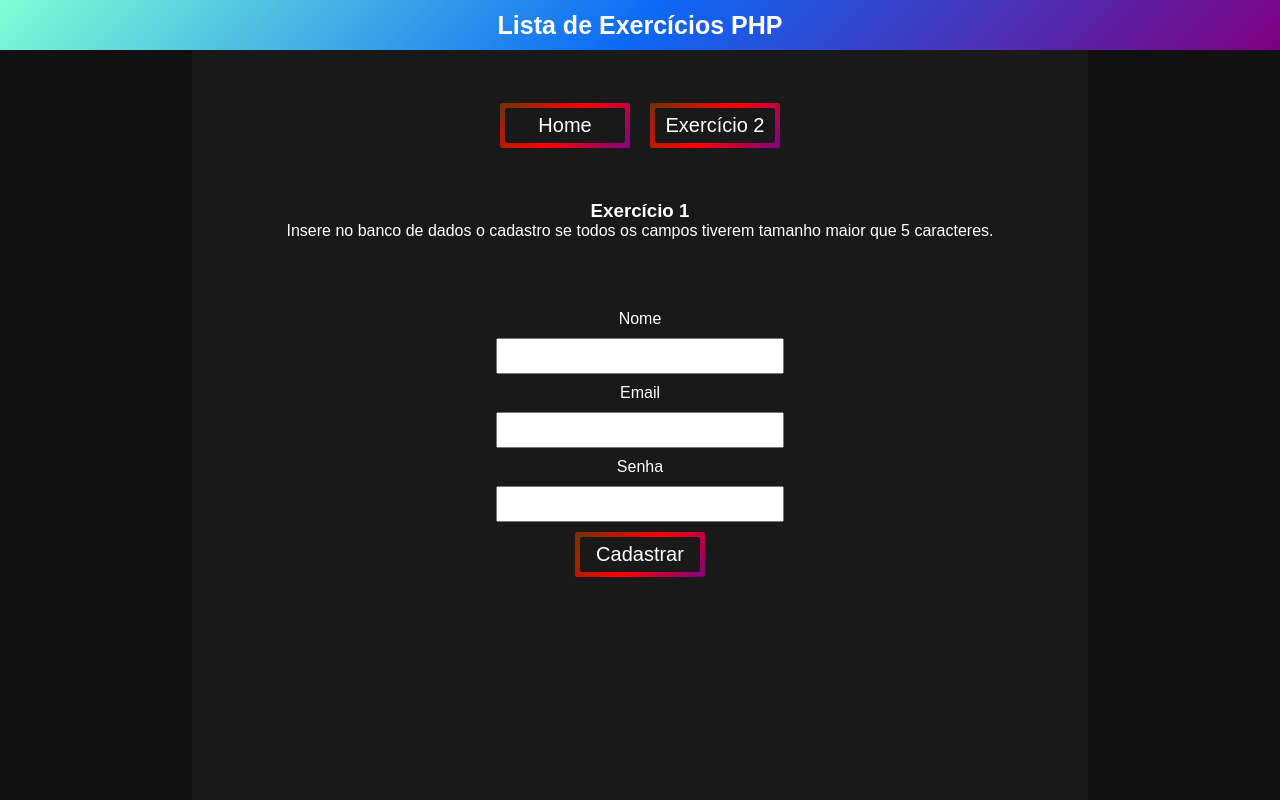
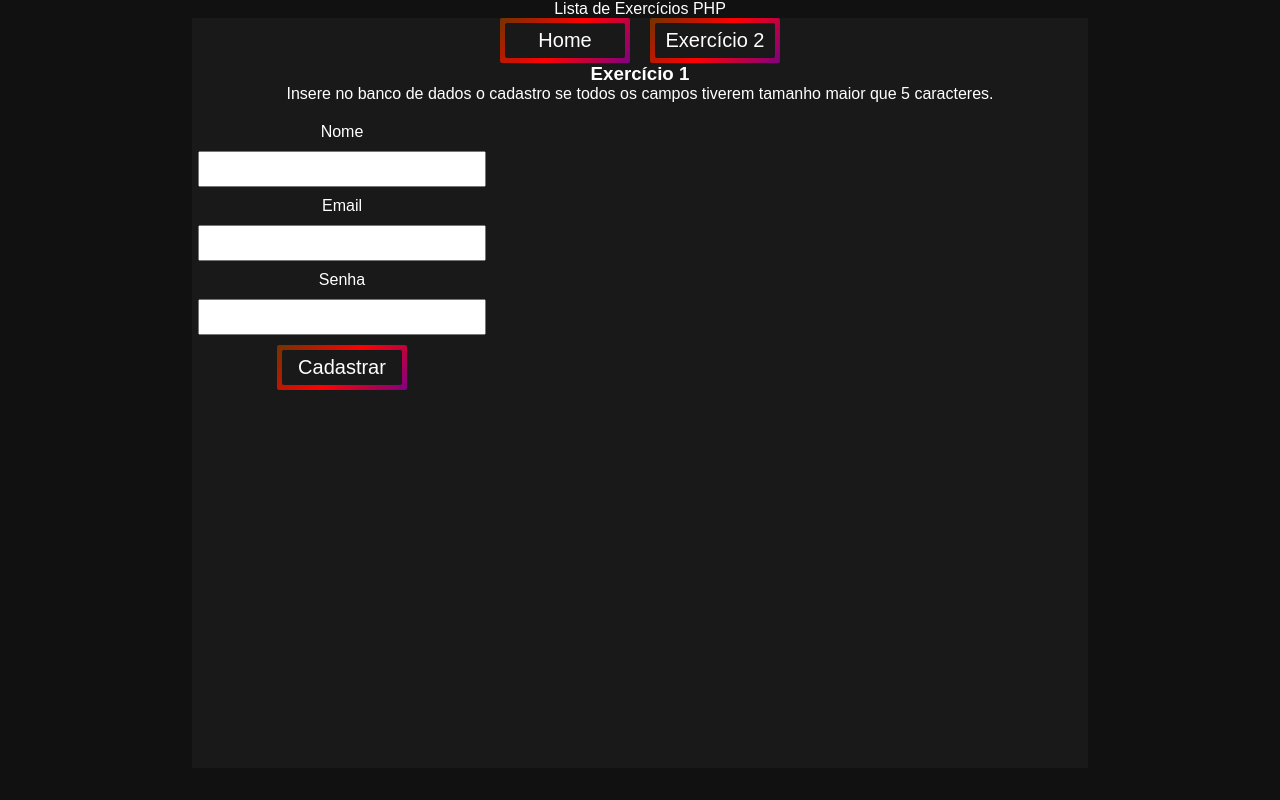
Before and after one commit to joaohenalves/Trab-Prog-II, a PHP site: page /index.php?p=exercicio1 in a window 1280 px wide. Run offline with PHP 8.4, Linux system fonts and the light colour scheme; data comes from the database, SQL or seed files in the repository.

Commit message:
Better and shorter css

```diff
--- a/Lista PHP/style.css
+++ b/Lista PHP/style.css
@@ -1,5 +1,12 @@
 * {
     margin: 0px;
+    color:white;
+    font-family: Arial;
+}
+
+p, h3 {
+    width: 100%;
+    text-align: center;
 }
 
 body {
@@ -13,12 +20,10 @@ body {
     text-align: center;
 }
 
-.navbar {
-    background: linear-gradient(135deg, #7fffd4 0%, #0c69f5 50%, purple 100%);
+.header-bar {
+    background: linear-gradient(135deg, #7fffd4 0%, #0c69f5 100%);
     height: 50px;
     width: 100vw;
-    color: white;
-    font-family: Arial;
     font-weight: bold;
     font-size: 25px;
 }
@@ -33,56 +38,10 @@ body {
     display: block;
 }
 
-.main-desc {
-    color:white;
-    font-family: Arial;
+.default-container {
     width: 100%;
-    height: 100px;
-}
-
-.buttons-container {
-    width: 100%;
-    height: 150px;
-}
-
-.inner-button {
-    font-family: Arial;
-    color: white;
-    font-size: 20px;
-    width: 120px;
-    height: 35px;
-    background-color: rgb(25,25,25);
-    border-radius: 2px;
-    position: absolute;
-}
-
-button:hover {
-    transform: scale(1.1);
-}
-
-.login-box {
-    width: 300px;
-    height: auto;
-    color: white;
-    font-family: Arial;
-    position: absolute;
-    left: calc(50% - 150px);
-}
-
-.login-wrapper {
-    width: 100%;
-    min-height: 300px;
-    height: auto;
-}
-
-.login-box input{
-    height: 30px;
-    width: 280px;
-}
-
-.login-box *{
-    margin-top: 10px;
-    margin-bottom: 10px;
+    padding: 20px 0px 20px 0px;
+    height: fit-content;
 }
 
 button {
@@ -97,12 +56,31 @@ button {
     margin-right: 10px;
 }
 
-.result-container {
-    width: 100%;
-    min-height: 150px;
+.inner-button {
+    font-size: 20px;
+    width: 120px;
+    height: 35px;
+    background-color: rgb(25,25,25);
+    border-radius: 2px;
+    position: absolute;
 }
 
-.result-container * {
-    color: white;
-    font-family: Arial;
+button:hover {
+    transform: scale(1.1);
 }
+
+.login-wrapper {
+    display: block;
+    height: fit-content;
+    width: 300px;
+}
+
+.login-wrapper input{
+    height: 30px;
+    width: 280px;
+}
+
+.login-wrapper *{
+    margin-top: 10px;
+    margin-bottom: 10px;
+}
```
